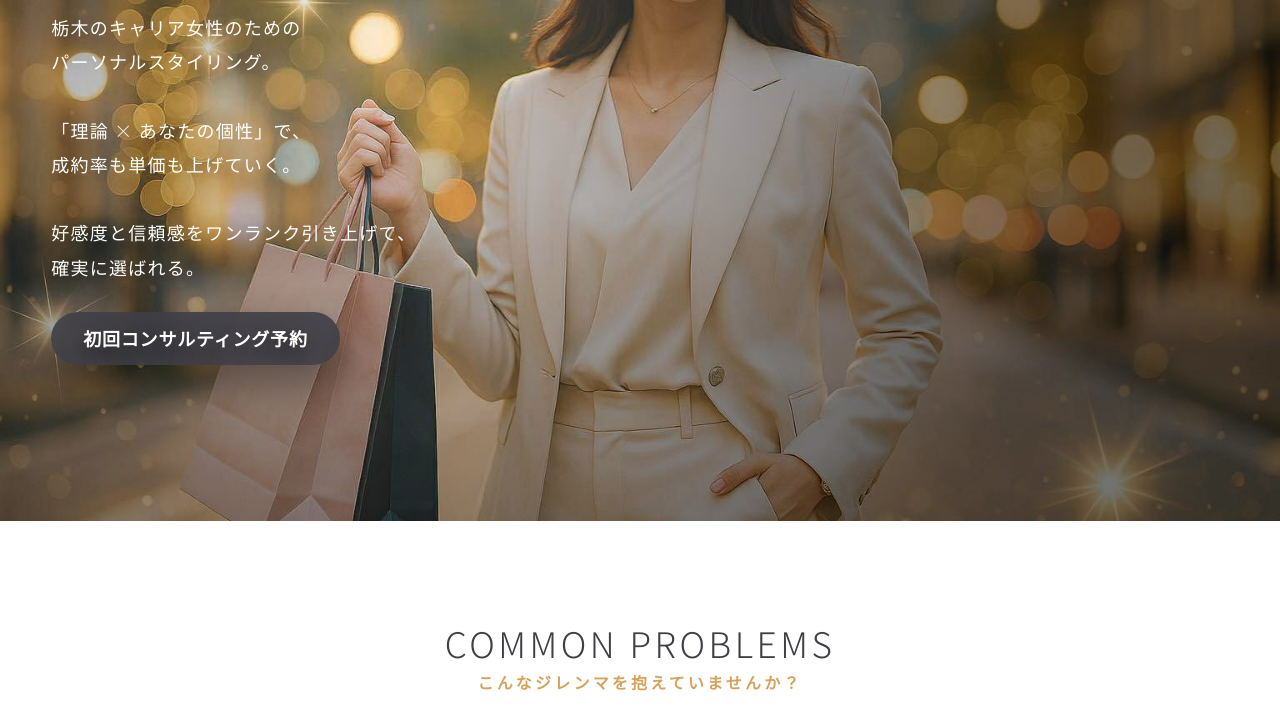
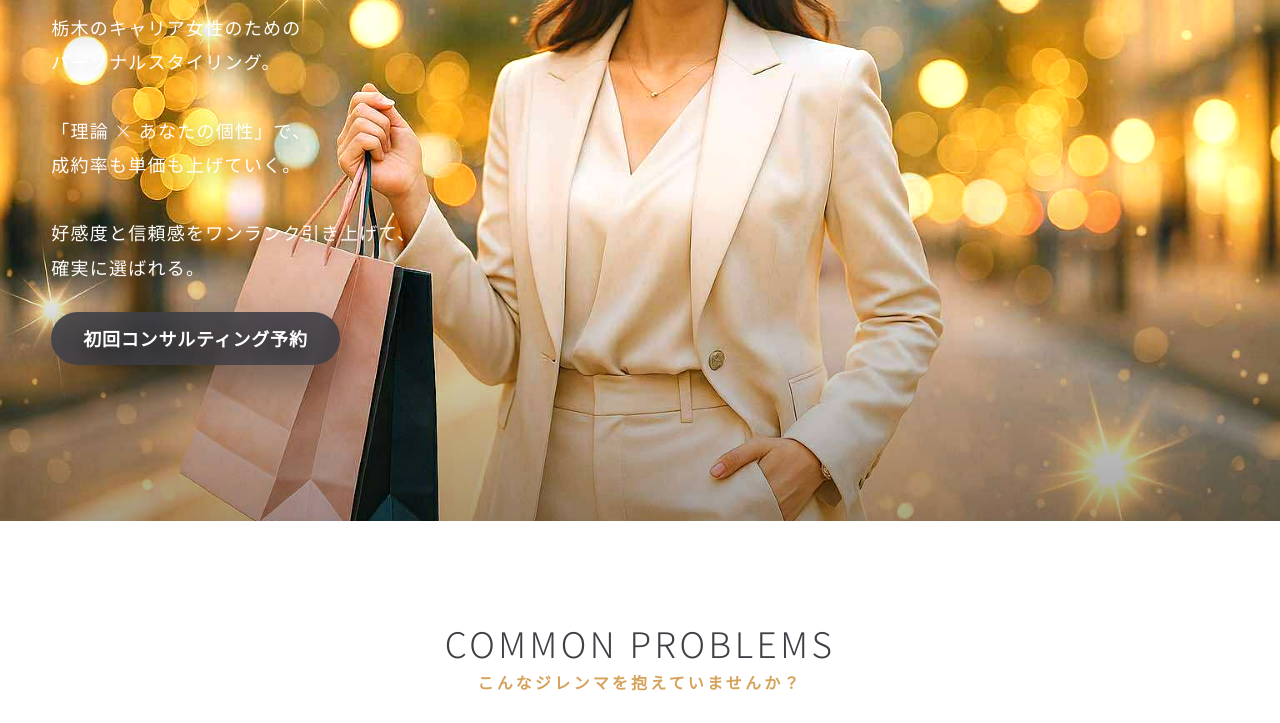
Before and after one commit to irohacs/iroha1, a plain HTML site: page index.html in a window 1280 px wide. Shown: the part 360-1083 px from the top of the page. Drawn offline with nearby package versions, Linux system fonts and the light colour scheme.

Commit message:
Add files via upload

```diff
--- a/index.html
+++ b/index.html
@@ -305,6 +305,30 @@ img, video, canvas, svg, iframe { max-width: 100%; height: auto; display: block;
 
 @media (max-width: 640px) {           /* スマホ */
   .hero-content { margin-top: 30vh; margin-bottom: 10vh; max-width: 34ch; }
+}
+
+/* ========== Hero 明るさアップ用の上書き ========== */
+.hero-visual::before{
+  /* 画像自体を少し明るく＆色を出す */
+  filter: brightness(1.20) contrast(1.06) saturate(1.08);
+  /* 顔位置が暗いときは被写体を少し上に寄せる（任意） */
+  background-position: 50% 30%;
+  will-change: filter;
+}
+
+/* これまでの「黒強めグラデ」を弱めて、白の薄膜を足す */
+.hero-visual::after{
+  background:
+    /* 上部をほんのり明るく */
+    linear-gradient(to bottom, rgba(255,255,255,0.18), rgba(255,255,255,0.00) 45%),
+    /* 下部だけ可読性のためにうっすら暗くする（0.55→0.35へ） */
+    linear-gradient(to bottom, rgba(0,0,0,0.00) 60%, rgba(0,0,0,0.35) 100%);
+  pointer-events: none;
+}
+
+/* 文字の視認性は影で担保（過度な暗幕なし） */
+.hero-headline, .hero-body, .hero-meta{
+  text-shadow: 0 6px 18px rgba(0,0,0,.45);
 }
 
 
```
